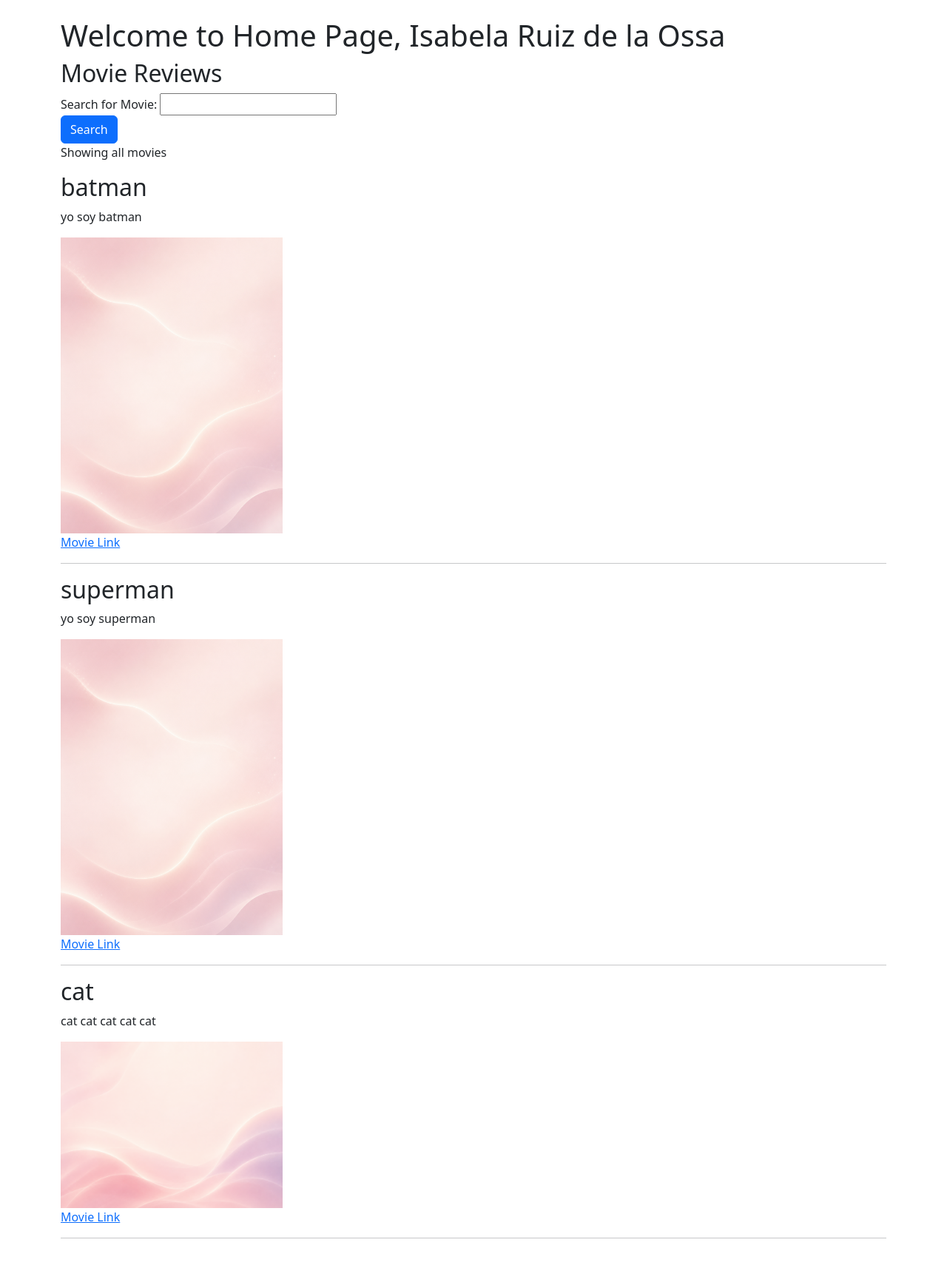
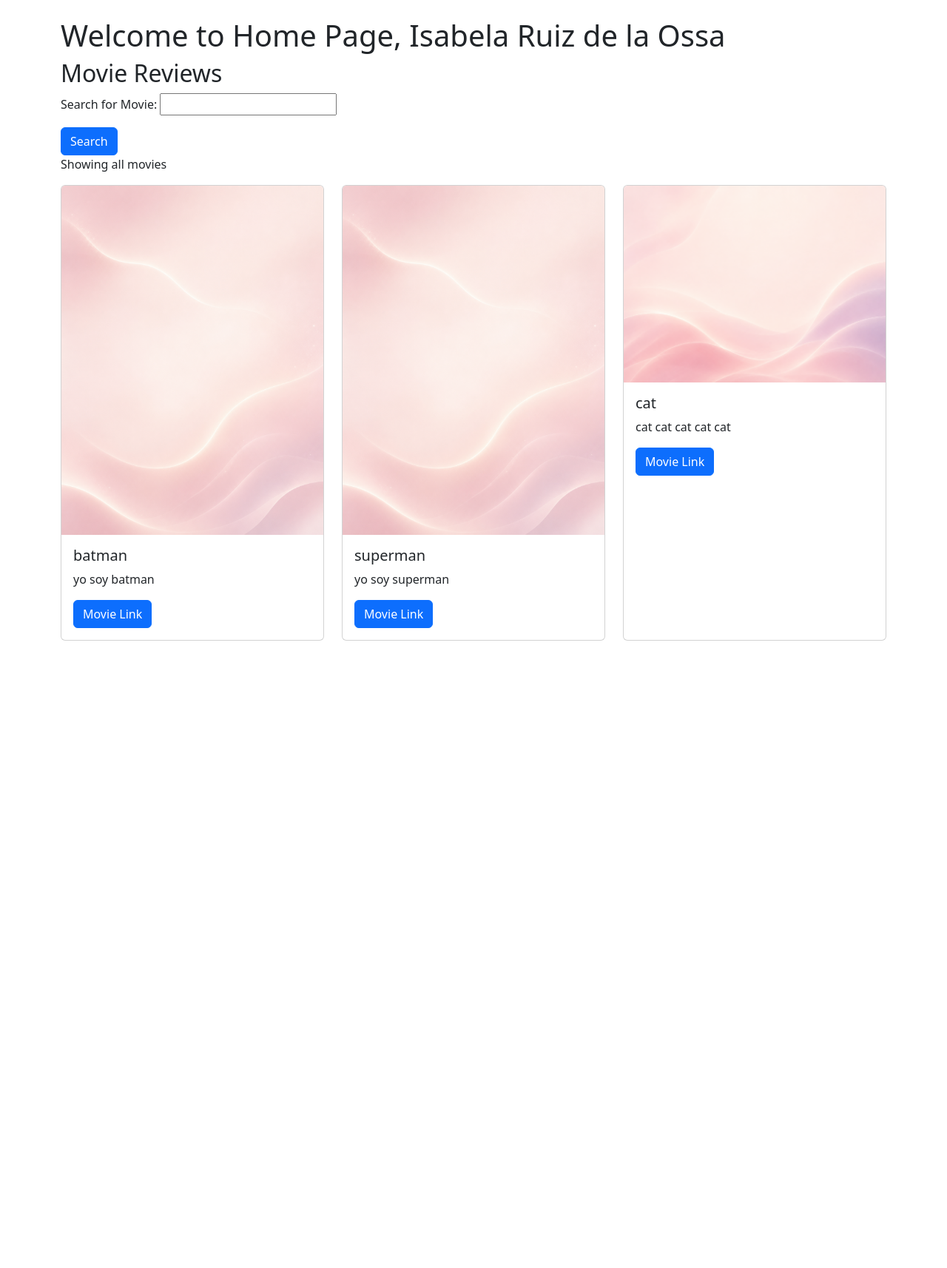
Before and after one commit to SailBliss/Taller1_PI1_2026_2, a Django app: page / in a window 1280 px wide. Shown: the whole page at 74% size. After the commit the page ends 866 px from the top, so only its background shows below. Run offline with Django 5.2, Linux system fonts and the light colour scheme; data comes from the database, SQL or seed files in the repository.

Commit message:
inclusion de Cards

```diff
--- a/movie/templates/home.html
+++ b/movie/templates/home.html
@@ -12,7 +12,7 @@
     <h2>Movie Reviews</h2>
 
     <form method="get" action="">
-        <div>
+        <div class="mb-3">
             <label for="searchMovie">Search for Movie:</label>
             <input type="text" id="searchMovie" name="searchMovie" value="{{ searchTerm|default_if_none:'' }}">
         </div>
@@ -26,24 +26,33 @@
     <p>Showing all movies</p>
     {% endif %}
 
+    <div class="row row-cols-1 row-cols-md-3 g-4">
         {% for movie in movies %}
-    <article>
-        <h2>{{ movie.title }}</h2>
-        <p>{{ movie.description }}</p>
+        <div class="col">
+            <div class="card h-100">
+                <img src="{{ movie.image.url }}" class="card-img-top" alt="{{ movie.title }}">
 
-        <img src="{{ movie.image.url }}" alt="{{ movie.title }}" width="300">
+                <div class="card-body">
+                    <h5 class="card-title">{{ movie.title }}</h5>
+
+                    <p class="card-text">
+                        {{ movie.description }}
+                    </p>
 
                     {% if movie.url %}
-        <p>
-            <a href="{{ movie.url }}">Movie Link</a>
-        </p>
+                    <a href="{{ movie.url }}" class="btn btn-primary">
+                        Movie Link
+                    </a>
                     {% endif %}
-    </article>
+                </div>
+            </div>
+        </div>
 
-    <hr>
         {% empty %}
         <p>No movies found.</p>
         {% endfor %}
+    </div>
+
 </body>
 
 </html>
```
Lines whose indentation alone changed are shown as unchanged.
